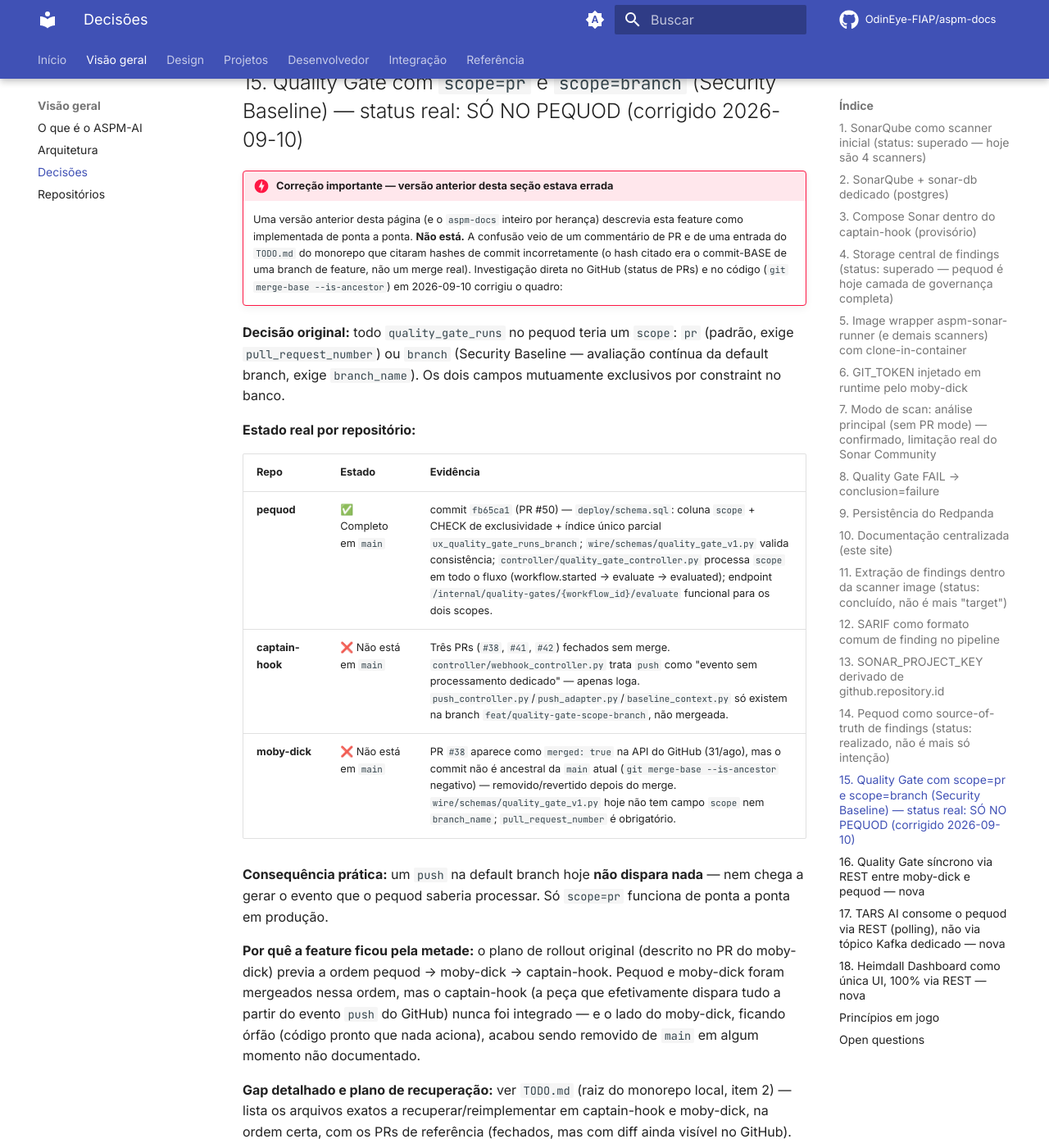
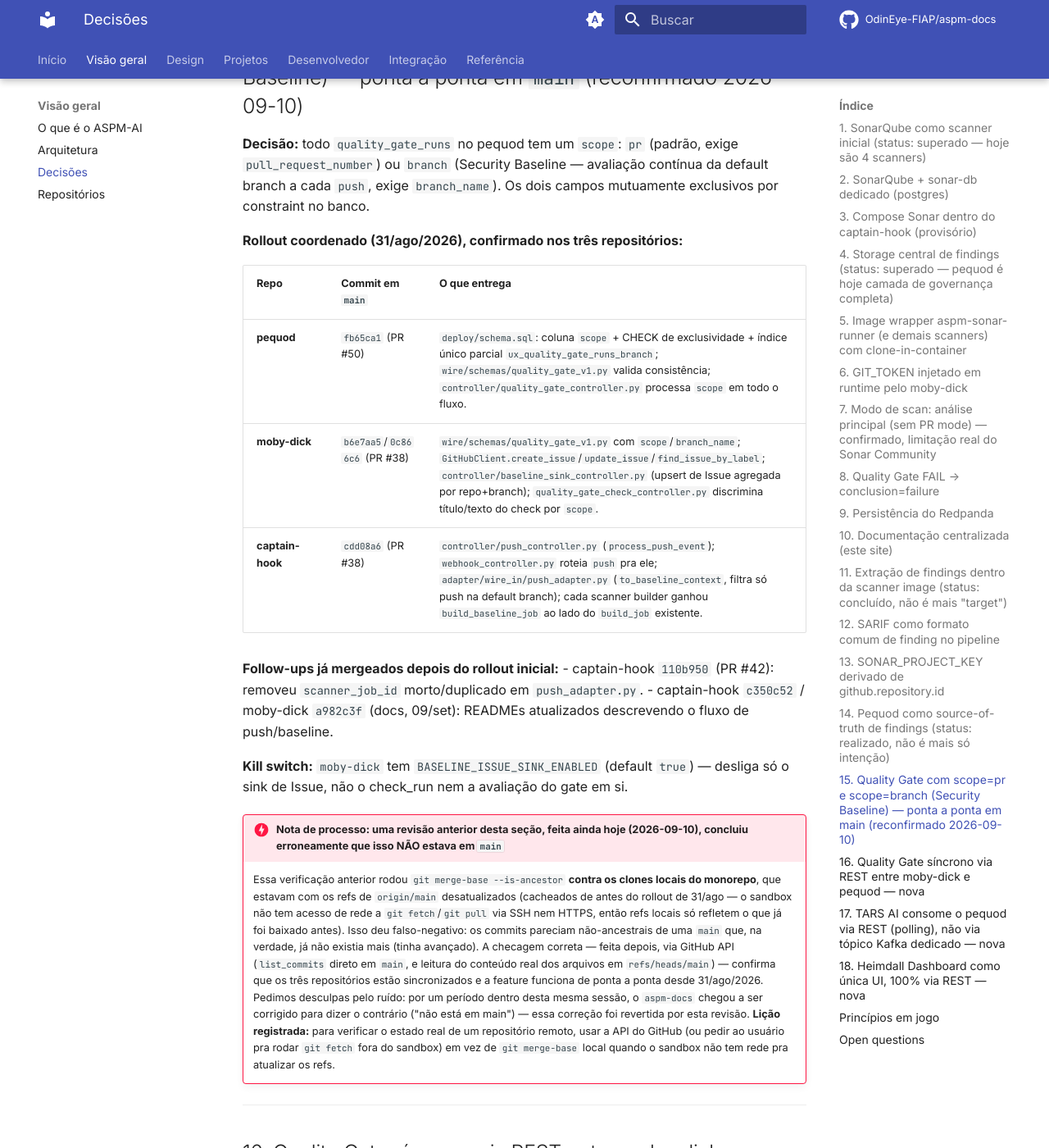
Before and after one commit to OdinEye-FIAP/aspm-docs, an MkDocs documentation site: the page built from docs/overview/decisions.md, in a window 1280 px wide and 1400 px high, scrolled down 4961 px. Shown: the whole window at 82% size. Built offline with MkDocs 1.6.1 and Material for MkDocs 9.7.7, drawn with Linux system fonts in a browser that asks for light colours; comment, search, counter and statistics services are not loaded; some of the changed text lies outside the part shown.

Commit message:
docs: corrigir decisions.md - Security Baseline JA esta em main (verificacao anterior usou refs git locais desatualizadas)

```diff
--- a/docs/overview/decisions.md
+++ b/docs/overview/decisions.md
@@ -50,7 +50,7 @@ Sem mudanças — decisão ainda vigente como descrita.
 
 - **Risk Exceptions** — decisão de governança (`false_positive`/`accepted_risk`/`suppressed`) sobre um finding ou cluster.
 - **Security Gate** — políticas versionadas (por aplicação ou globais), avaliadas contra findings/clusters de um scan.
-- **Quality Gate** — orquestrado pelo pequod via endpoint síncrono chamado pelo moby-dick a cada scanner concluído (`POST /internal/quality-gates/{workflow_id}/evaluate`). O schema do pequod já suporta `scope=pr` (padrão) **e** `scope=branch` (Security Baseline), mas hoje só `scope=pr` é de fato exercitado em produção — ver §15 para o porquê.
+- **Quality Gate** — orquestrado pelo pequod via endpoint síncrono chamado pelo moby-dick a cada scanner concluído (`POST /internal/quality-gates/{workflow_id}/evaluate`). Suporta `scope=pr` e `scope=branch` (Security Baseline) — os dois em produção de ponta a ponta, ver §15.
 - **Candidate Clustering** — agrupamento determinístico de findings correlacionados, antes de qualquer decisão semântica.
 - **Consolidated Risk** — a unidade de risco "canônica" exibida no heimdall-dashboard, resultado de decisão de IA do TARS (`merge`/`keep`/`split`) ou auto-attach determinístico.
 - API REST com **38 rotas reais** (contadas 2026-09-10: 5 top-level incluindo `/findings*` legado, 22 em `/api/v1/*`, 3 em quality-gates, 7 em `/integrations/tars/*`, 1 em `/internal/quality-gates/*`). Uma versão anterior desta página citava "~25 rotas" — contagem manual imprecisa, corrigida.
@@ -64,7 +64,7 @@ Sem mudanças — decisão ainda vigente como descrita.
 
 **Decisão:** scanner roda numa imagem custom que clona o repo dentro do próprio container.
 
-**Status atual:** o mesmo padrão foi replicado para `semgrep-runner`, `trivy-runner` e `zap-runner` sem alterar moby-dick — confirma a tese original de que adicionar scanner é só "build de image nova".
+**Status atual:** o mesmo padrão foi replicado para `semgrep-runner`, `trivy-runner` e `zap-runner` sem alterar moby-dick — confirma a tese original de que adicionar scanner é só "build de image nova". Isso vale tanto para o fluxo de PR (`build_job`) quanto para o Security Baseline (`build_baseline_job`, ver §15) — cada scanner builder tem as duas funções lado a lado.
 
 **Trade-off:** re-clone a cada scan (sem cache). Aceitável enquanto repos são pequenos.
 
@@ -80,10 +80,7 @@ Sem mudanças — decisão ainda vigente como descrita.
 
 **Decisão:** scanner roda **sem** flags `sonar.pullrequest.*` por padrão. Cada scan sobrescreve a análise principal do projeto Sonar.
 
-**Confirmado no código (`moby-dick/deploy/sonar-runner/entrypoint.sh`):** SonarQube Community Build **não suporta** `sonar.pullrequest.*`/`sonar.branch.*` (features pagas, Developer Edition+). O entrypoint só adiciona essas flags se `SONAR_PR_MODE=enabled` for setado explicitamente (kill switch operacional, não é o default).
-
-!!! warning "Isto contradizia uma afirmação antiga no `DECISIONS.md` do captain-hook"
-    O `DECISIONS.md` que existia na raiz do monorepo local (removido em 10/set/2026 por redundância com esta página) tinha uma seção que descrevia PR decoration (`sonar.pullrequest.key/branch/base`) como comportamento vigente. O código real (este entrypoint) mostrava que isso estava desligado por padrão — a inconsistência foi corrigida na raiz antes da remoção do arquivo.
+**Confirmado no código (`moby-dick/deploy/sonar-runner/entrypoint.sh`):** SonarQube Community Build **não suporta** `sonar.pullrequest.*`/`sonar.branch.*` (features pagas, Developer Edition+). O entrypoint só adiciona essas flags se `SONAR_PR_MODE=enabled` for setado explicitamente (kill switch operacional, não é o default). Isso vale tanto para PRs quanto para o Security Baseline — o baseline nem tenta setar essas flags (`build_baseline_job` não popula `SONAR_PULLREQUEST_*`), então cada push na default branch também sobrescreve o snapshot anterior do mesmo `projectKey` (aceito, pequod é source-of-truth — ver §14).
 
 **Trade-off aceito:**
 - ❌ Sem isolamento entre PRs no Sonar UI (último scan ganha)
@@ -142,26 +139,26 @@ Sem mudanças — decisão ainda vigente como descrita.
 
 ---
 
-## 15. Quality Gate com `scope=pr` e `scope=branch` (Security Baseline) — status real: SÓ NO PEQUOD (corrigido 2026-09-10)
+## 15. Quality Gate com `scope=pr` e `scope=branch` (Security Baseline) — ponta a ponta em `main` (reconfirmado 2026-09-10)
 
-!!! danger "Correção importante — versão anterior desta seção estava errada"
-    Uma versão anterior desta página (e o `aspm-docs` inteiro por herança) descrevia esta feature como implementada de ponta a ponta. **Não está.** A confusão veio de um commentário de PR e de uma entrada do `TODO.md` do monorepo que citaram hashes de commit incorretamente (o hash citado era o commit-BASE de uma branch de feature, não um merge real). Investigação direta no GitHub (status de PRs) e no código (`git merge-base --is-ancestor`) em 2026-09-10 corrigiu o quadro:
+**Decisão:** todo `quality_gate_runs` no pequod tem um `scope`: `pr` (padrão, exige `pull_request_number`) ou `branch` (Security Baseline — avaliação contínua da default branch a cada `push`, exige `branch_name`). Os dois campos mutuamente exclusivos por constraint no banco.
 
-**Decisão original:** todo `quality_gate_runs` no pequod teria um `scope`: `pr` (padrão, exige `pull_request_number`) ou `branch` (Security Baseline — avaliação contínua da default branch, exige `branch_name`). Os dois campos mutuamente exclusivos por constraint no banco.
+**Rollout coordenado (31/ago/2026), confirmado nos três repositórios:**
 
-**Estado real por repositório:**
+| Repo | Commit em `main` | O que entrega |
+|---|---|---|
+| **pequod** | `fb65ca1` (PR #50) | `deploy/schema.sql`: coluna `scope` + CHECK de exclusividade + índice único parcial `ux_quality_gate_runs_branch`; `wire/schemas/quality_gate_v1.py` valida consistência; `controller/quality_gate_controller.py` processa `scope` em todo o fluxo. |
+| **moby-dick** | `b6e7aa5`/`0c866c6` (PR #38) | `wire/schemas/quality_gate_v1.py` com `scope`/`branch_name`; `GitHubClient.create_issue`/`update_issue`/`find_issue_by_label`; `controller/baseline_sink_controller.py` (upsert de Issue agregada por repo+branch); `quality_gate_check_controller.py` discrimina título/texto do check por `scope`. |
+| **captain-hook** | `cdd08a6` (PR #38) | `controller/push_controller.py` (`process_push_event`); `webhook_controller.py` roteia `push` pra ele; `adapter/wire_in/push_adapter.py` (`to_baseline_context`, filtra só push na default branch); cada scanner builder ganhou `build_baseline_job` ao lado do `build_job` existente. |
 
-| Repo | Estado | Evidência |
-|---|---|---|
-| **pequod** | ✅ Completo em `main` | commit `fb65ca1` (PR #50) — `deploy/schema.sql`: coluna `scope` + CHECK de exclusividade + índice único parcial `ux_quality_gate_runs_branch`; `wire/schemas/quality_gate_v1.py` valida consistência; `controller/quality_gate_controller.py` processa `scope` em todo o fluxo (workflow.started → evaluate → evaluated); endpoint `/internal/quality-gates/{workflow_id}/evaluate` funcional para os dois scopes. |
-| **captain-hook** | ❌ Não está em `main` | Três PRs (`#38`, `#41`, `#42`) fechados sem merge. `controller/webhook_controller.py` trata `push` como "evento sem processamento dedicado" — apenas loga. `push_controller.py`/`push_adapter.py`/`baseline_context.py` só existem na branch `feat/quality-gate-scope-branch`, não mergeada. |
-| **moby-dick** | ❌ Não está em `main` | PR `#38` aparece como `merged: true` na API do GitHub (31/ago), mas o commit não é ancestral da `main` atual (`git merge-base --is-ancestor` negativo) — removido/revertido depois do merge. `wire/schemas/quality_gate_v1.py` hoje não tem campo `scope` nem `branch_name`; `pull_request_number` é obrigatório. |
+**Follow-ups já mergeados depois do rollout inicial:**
+- captain-hook `110b950` (PR #42): removeu `scanner_job_id` morto/duplicado em `push_adapter.py`.
+- captain-hook `c350c52` / moby-dick `a982c3f` (docs, 09/set): READMEs atualizados descrevendo o fluxo de push/baseline.
 
-**Consequência prática:** um `push` na default branch hoje **não dispara nada** — nem chega a gerar o evento que o pequod saberia processar. Só `scope=pr` funciona de ponta a ponta em produção.
+**Kill switch:** `moby-dick` tem `BASELINE_ISSUE_SINK_ENABLED` (default `true`) — desliga só o sink de Issue, não o check_run nem a avaliação do gate em si.
 
-**Por quê a feature ficou pela metade:** o plano de rollout original (descrito no PR do moby-dick) previa a ordem pequod → moby-dick → captain-hook. Pequod e moby-dick foram mergeados nessa ordem, mas o captain-hook (a peça que efetivamente dispara tudo a partir do evento `push` do GitHub) nunca foi integrado — e o lado do moby-dick, ficando órfão (código pronto que nada aciona), acabou sendo removido de `main` em algum momento não documentado.
-
-**Gap detalhado e plano de recuperação:** ver `TODO.md` (raiz do monorepo local, item 2) — lista os arquivos exatos a recuperar/reimplementar em captain-hook e moby-dick, na ordem certa, com os PRs de referência (fechados, mas com diff ainda visível no GitHub).
+!!! danger "Nota de processo: uma revisão anterior desta seção, feita ainda hoje (2026-09-10), concluiu erroneamente que isso NÃO estava em `main`"
+    Essa verificação anterior rodou `git merge-base --is-ancestor` **contra os clones locais do monorepo**, que estavam com os refs de `origin/main` desatualizados (cacheados de antes do rollout de 31/ago — o sandbox não tem acesso de rede a `git fetch`/`git pull` via SSH nem HTTPS, então refs locais só refletem o que já foi baixado antes). Isso deu falso-negativo: os commits pareciam não-ancestrais de uma `main` que, na verdade, já não existia mais (tinha avançado). A checagem correta — feita depois, via GitHub API (`list_commits` direto em `main`, e leitura do conteúdo real dos arquivos em `refs/heads/main`) — confirma que os três repositórios estão sincronizados e a feature funciona de ponta a ponta desde 31/ago/2026. Pedimos desculpas pelo ruído: por um período dentro desta mesma sessão, o `aspm-docs` chegou a ser corrigido para dizer o contrário ("não está em main") — essa correção foi revertida por esta revisão. **Lição registrada:** para verificar o estado real de um repositório remoto, usar a API do GitHub (ou pedir ao usuário pra rodar `git fetch` fora do sandbox) em vez de `git merge-base` local quando o sandbox não tem rede pra atualizar os refs.
 
 ---
 
@@ -210,8 +207,7 @@ Sem mudanças — decisão ainda vigente como descrita.
 ## Open questions
 
 - Onde mora a configuração por repo (`.aspm.yml`?) quando precisarmos rotear scanners diferentes por projeto (hoje é tudo por env var global, `ENABLE_*_SCAN`)
-- **Recuperar/reimplementar Security Baseline em captain-hook e moby-dick** (§15 — hoje não roda em nenhum evento; pequod já está pronto). Prioridade alta, plano detalhado no `TODO.md` local.
-- Gatilho de Security Baseline no onboarding de repositório — bloqueado até o item acima estar de pé (hoje nem o gatilho por `push` funciona, então "onboarding" seria um segundo gatilho pra uma feature que ainda não existe)
+- Sink de Security Baseline por `consolidated_risk` (1 Issue por risco) em vez da Issue agregada atual por (repo, branch) — depende do pequod expor leitura/atualização de `consolidated_risk` filtrada por (application_id, branch); colunas `consolidated_risk.github_issue_number`/`github_issue_url` já existem no schema esperando esse mapping (ver §15 e follow-up citado no commit do moby-dick).
 - Estratégia de retenção de SARIF cru agora que o pequod é o agregador (`sarif_raw` já foi removido como coluna persistida no schema — recomposto via `finding_occurrences.raw_payload`)
 - Métricas / observability formal (Prometheus? OTEL?) — moby-dick e pequod já expõem cada um seu próprio `GET /metrics/quality-gate`, mas não em formato Prometheus
 - Plataforma definitiva pra prod (continuar VPS? K8s? Railway?)
@@ -224,8 +220,6 @@ Sem mudanças — decisão ainda vigente como descrita.
 - ~~Enriquecimento por IA~~ → TARS AI, via REST contra pequod (§17)
 - ~~Correlação cross-scanner~~ → candidate clustering determinístico no pequod + clustering semântico no TARS AI
 - ~~UI de triagem~~ → heimdall-dashboard (§18)
-
-**Corrigido nesta revisão (2026-09-10), não resolvido — voltou a ser open question:**
-- Security Baseline (§15) — estava listada implicitamente como resolvida em versões anteriores desta página; na verdade nunca funcionou de ponta a ponta em produção.
+- ~~Security Baseline (`scope=branch`) em captain-hook/moby-dick~~ → confirmado em `main` desde 31/ago/2026 nos três repositórios (§15). Uma dúvida levantada ainda hoje sobre isso veio de uma checagem local com refs desatualizadas, não de uma regressão real — ver nota de processo em §15.
 
 Atualizar este documento quando uma das perguntas abertas virar decisão.
```
